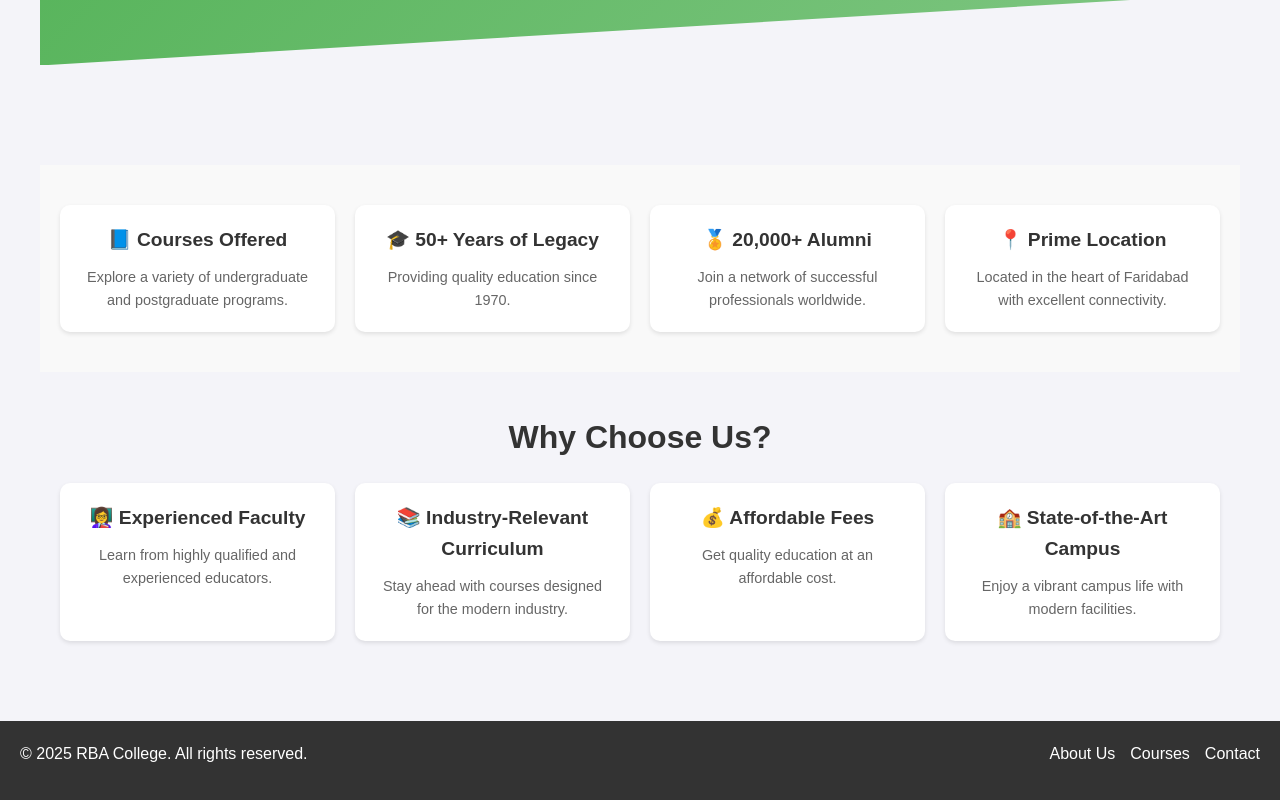
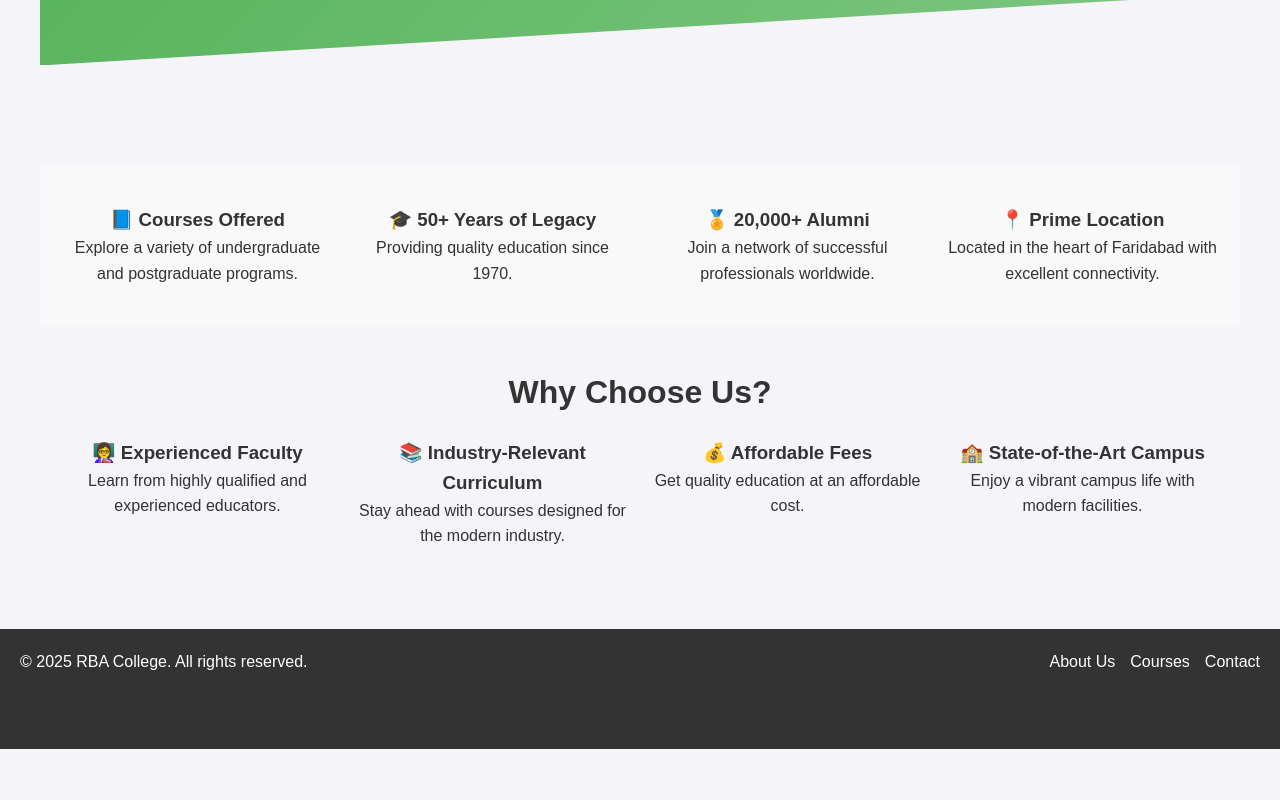
Before and after one commit to Eon-Rex/RBA_College_Proj, a React (Vite) app in the folder rba-college/: page / in a window 1280 px wide. Shown: the part 524-1324 px from the top of the page. After the commit the page ends 1273 px from the top, so only its background shows below. Built offline with nearby package versions, Linux system fonts and the light colour scheme.

Commit message:
update code without comments

```diff
--- a/rba-college/src/components/pages/Home.tsx
+++ b/rba-college/src/components/pages/Home.tsx
@@ -10,20 +10,20 @@ const Home: React.FC = () => {
           const target = entry.target as HTMLElement;
 
           if (entry.isIntersecting) {
-            // Add slide-in classes when the card is visible
-            if (target.dataset.index === '1' || target.dataset.index === '2') {
+            // Determine the animation direction dynamically
+            if (target.dataset.direction === 'left') {
               target.classList.add('slide-in-left');
               target.classList.remove('slide-out-center-left');
-            } else if (target.dataset.index === '3' || target.dataset.index === '4') {
+            } else if (target.dataset.direction === 'right') {
               target.classList.add('slide-in-right');
               target.classList.remove('slide-out-center-right');
             }
           } else {
             // Add slide-out-to-center classes when the card is not visible
-            if (target.dataset.index === '1' || target.dataset.index === '2') {
+            if (target.dataset.direction === 'left') {
               target.classList.remove('slide-in-left');
               target.classList.add('slide-out-center-left');
-            } else if (target.dataset.index === '3' || target.dataset.index === '4') {
+            } else if (target.dataset.direction === 'right') {
               target.classList.remove('slide-in-right');
               target.classList.add('slide-out-center-right');
             }
@@ -33,8 +33,16 @@ const Home: React.FC = () => {
       { threshold: 0.2 } // Trigger when 20% of the card is visible
     );
 
-    const cards = document.querySelectorAll('.highlight-card');
-    cards.forEach((card) => observer.observe(card));
+    const cards = document.querySelectorAll('.card'); // Select all cards dynamically
+    cards.forEach((card, index) => {
+      // Assign a direction dynamically based on the card's position
+      if (index % 2 === 0) {
+        card.setAttribute('data-direction', 'left');
+      } else {
+        card.setAttribute('data-direction', 'right');
+      }
+      observer.observe(card);
+    });
 
     return () => observer.disconnect();
   }, []);
@@ -64,19 +72,19 @@ const Home: React.FC = () => {
 
         {/* Highlights Section */}
         <section className="highlights-section">
-          <div className="highlight-card" data-index="1">
+          <div className="card">
             <h3>📘 Courses Offered</h3>
             <p>Explore a variety of undergraduate and postgraduate programs.</p>
           </div>
-          <div className="highlight-card" data-index="2">
+          <div className="card">
             <h3>🎓 50+ Years of Legacy</h3>
             <p>Providing quality education since 1970.</p>
           </div>
-          <div className="highlight-card" data-index="3">
+          <div className="card">
             <h3>🏅 20,000+ Alumni</h3>
             <p>Join a network of successful professionals worldwide.</p>
           </div>
-          <div className="highlight-card" data-index="4">
+          <div className="card">
             <h3>📍 Prime Location</h3>
             <p>Located in the heart of Faridabad with excellent connectivity.</p>
           </div>
@@ -86,19 +94,19 @@ const Home: React.FC = () => {
         <section className="why-choose-us-section">
           <h2>Why Choose Us?</h2>
           <div className="why-choose-us-grid">
-            <div className="why-choose-us-item">
+            <div className="card">
               <h3>👩‍🏫 Experienced Faculty</h3>
               <p>Learn from highly qualified and experienced educators.</p>
             </div>
-            <div className="why-choose-us-item">
+            <div className="card">
               <h3>📚 Industry-Relevant Curriculum</h3>
               <p>Stay ahead with courses designed for the modern industry.</p>
             </div>
-            <div className="why-choose-us-item">
+            <div className="card">
               <h3>💰 Affordable Fees</h3>
               <p>Get quality education at an affordable cost.</p>
             </div>
-            <div className="why-choose-us-item">
+            <div className="card">
               <h3>🏫 State-of-the-Art Campus</h3>
               <p>Enjoy a vibrant campus life with modern facilities.</p>
             </div>
--- a/rba-college/src/styles/pages/Home.css
+++ b/rba-college/src/styles/pages/Home.css
@@ -1,23 +1,23 @@
 .home {
-  padding: 40px; /* Generous padding for spacing */
-  background-color: #f4f4f9; /* Light background for a clean look */
+  padding: 40px;
+  background-color: #f4f4f9;
   text-align: center;
   position: relative;
   z-index: 0;
 }
 
 .home-title {
-  font-size: 2.5rem; /* Scaled font size for the title */
-  color: #4caf50; /* Green for branding */
+  font-size: 2.5rem;
+  color: #4caf50;
   font-weight: bold;
-  margin-bottom: 20px; /* Space below the title */
+  margin-bottom: 20px;
 }
 
 .home-description {
-  margin-top: 20px; /* Space above the description */
-  line-height: 1.8; /* Comfortable line height for readability */
-  color: #333333; /* Dark text for contrast */
-  font-size: 1rem; /* Standard font size for the description */
+  margin-top: 20px;
+  line-height: 1.8;
+  color: #333333;
+  font-size: 1rem;
 }
 
 .course-tabs {
@@ -26,12 +26,12 @@
 
 .tab-header {
   display: flex;
-  overflow-x: auto; /* Allow horizontal scrolling on small screens */
-  scrollbar-width: none; /* Hide scrollbar for modern browsers */
+  overflow-x: auto;
+  scrollbar-width: none;
 }
 
 .tab-header::-webkit-scrollbar {
-  display: none; /* Hide scrollbar for WebKit browsers */
+  display: none;
 }
 
 .tab-button {
@@ -42,18 +42,18 @@
   border-bottom: 2px solid transparent;
   font-size: 16px;
   transition: all 0.3s ease;
-  color: #333333; /* Dark text color */
-  white-space: nowrap; /* Prevent text wrapping */
+  color: #333333;
+  white-space: nowrap;
 }
 
 .tab-button.active {
-  border-bottom: 2px solid #ff9800; /* Orange for active tab */
-  color: #ff9800; /* Orange text for active tab */
+  border-bottom: 2px solid #ff9800;
+  color: #ff9800;
   font-weight: bold;
 }
 
 .tab-button:hover {
-  color: #ff9800; /* White text on hover */
+  color: #ff9800;
 }
 
 .tab-content {
@@ -67,17 +67,16 @@
   border-radius: 5px;
 }
 
-/* Hero Section with Wave Background */
 .hero-section {
   position: relative;
-  background: linear-gradient(135deg, #4caf50, #81c784); /* Gradient background */
+  background: linear-gradient(135deg, #4caf50, #81c784);
   height: 60vh;
   display: flex;
   justify-content: center;
   align-items: center;
   color: #ffffff;
   text-align: center;
-  clip-path: polygon(0 0, 100% 0, 100% 85%, 0 100%); /* Wave effect */
+  clip-path: polygon(0 0, 100% 0, 100% 85%, 0 100%);
   z-index: 1;
 }
 
@@ -101,14 +100,13 @@
   background-color: #45a049;
 }
 
-/* Highlights Section */
 .highlights-section {
   display: grid;
   grid-template-columns: repeat(auto-fit, minmax(250px, 1fr));
   gap: 20px;
   padding: 40px 20px;
   background-color: #f9f9f9;
-  margin-top: 100px; /* Add spacing to ensure the section above is visible */
+  margin-top: 100px;
 }
 
 .highlight-card {
@@ -119,47 +117,66 @@
   text-align: center;
 }
 
-/* Initial state for cards (hidden off-screen) */
 .highlight-card {
   opacity: 0;
-  transform: translateX(100px); /* Default slide-in from the right */
-  transition: opacity 0.8s ease, transform 0.8s ease; /* Smooth animation */
+  transform: translateX(100px);
+  transition: opacity 0.8s ease, transform 0.8s ease;
 }
 
-/* Slide-in from the left */
 .highlight-card.slide-in-left {
   opacity: 1;
-  transform: translateX(0); /* Reset position */
+  transform: translateX(0);
 }
 
-/* Slide-in from the right */
 .highlight-card.slide-in-right {
   opacity: 1;
-  transform: translateX(0); /* Reset position */
+  transform: translateX(0);
 }
 
-/* Slide-out to the left */
 .highlight-card.slide-out-left {
   opacity: 0;
-  transform: translateX(-100px); /* Slide out to the left */
+  transform: translateX(-100px);
 }
 
-/* Slide-out to the right */
 .highlight-card.slide-out-right {
   opacity: 0;
-  transform: translateX(100px); /* Slide out to the right */
+  transform: translateX(100px);
 }
 
-/* Slide-out to the center from the left */
 .highlight-card.slide-out-center-left {
   opacity: 0;
-  transform: translateX(-50px); /* Move slightly to the center */
+  transform: translateX(-50px);
 }
 
-/* Slide-out to the center from the right */
 .highlight-card.slide-out-center-right {
   opacity: 0;
-  transform: translateX(50px); /* Move slightly to the center */
+  transform: translateX(50px);
+}
+
+.card {
+  opacity: 0;
+  transform: translateX(100px);
+  transition: opacity 0.8s ease, transform 0.8s ease;
+}
+
+.card.slide-in-left {
+  opacity: 1;
+  transform: translateX(0);
+}
+
+.card.slide-in-right {
+  opacity: 1;
+  transform: translateX(0);
+}
+
+.card.slide-out-center-left {
+  opacity: 0;
+  transform: translateX(-50px);
+}
+
+.card.slide-out-center-right {
+  opacity: 0;
+  transform: translateX(50px);
 }
 
 .highlight-card h3 {
@@ -172,7 +189,6 @@
   color: #666666;
 }
 
-/* Why Choose Us Section */
 .why-choose-us-section {
   padding: 40px 20px;
   text-align: center;
@@ -207,16 +223,15 @@
   color: #666666;
 }
 
-/* Responsive Design for Small Screens */
 @media (max-width: 768px) {
   .tab-header {
-    flex-wrap: nowrap; /* Prevent wrapping of tabs */
-    overflow-x: auto; /* Enable horizontal scrolling */
+    flex-wrap: nowrap;
+    overflow-x: auto;
   }
 
   .tab-button {
-    flex: 0 0 auto; /* Prevent buttons from shrinking */
-    font-size: 14px; /* Slightly smaller font size for small screens */
-    padding: 8px 15px; /* Adjust padding for smaller screens */
+    flex: 0 0 auto;
+    font-size: 14px;
+    padding: 8px 15px;
   }
 }
```
Also changed, not shown: 1 other file (tests, documents, lock files or other folders).
